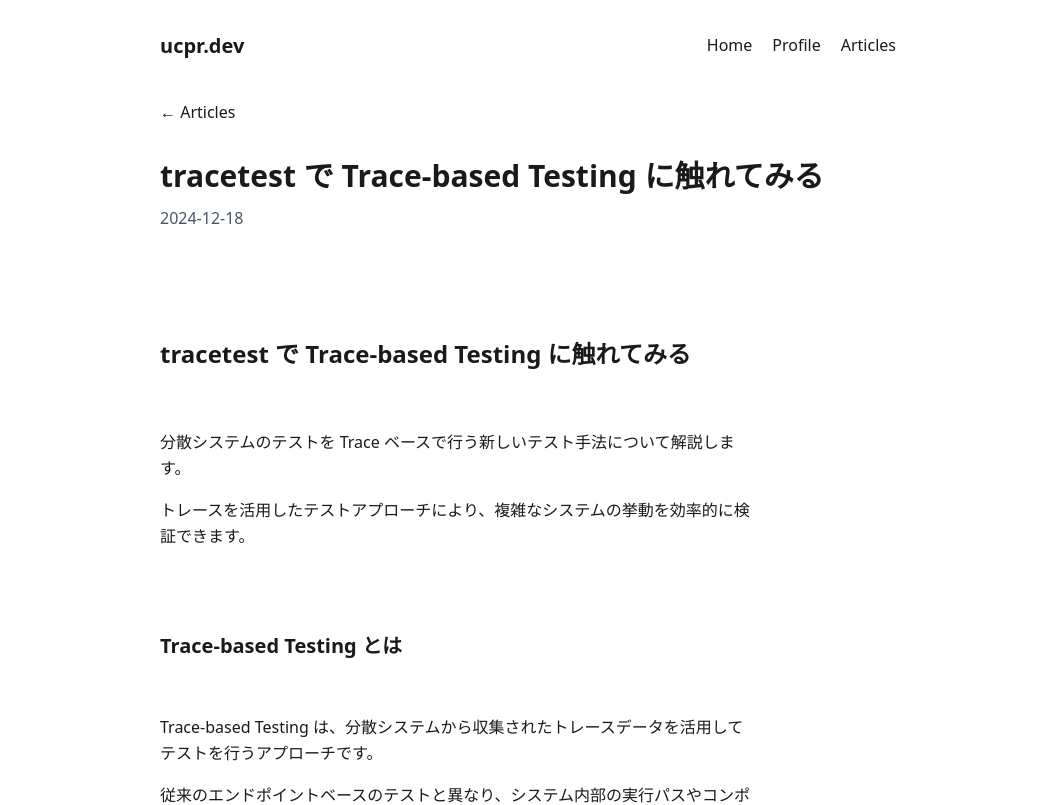
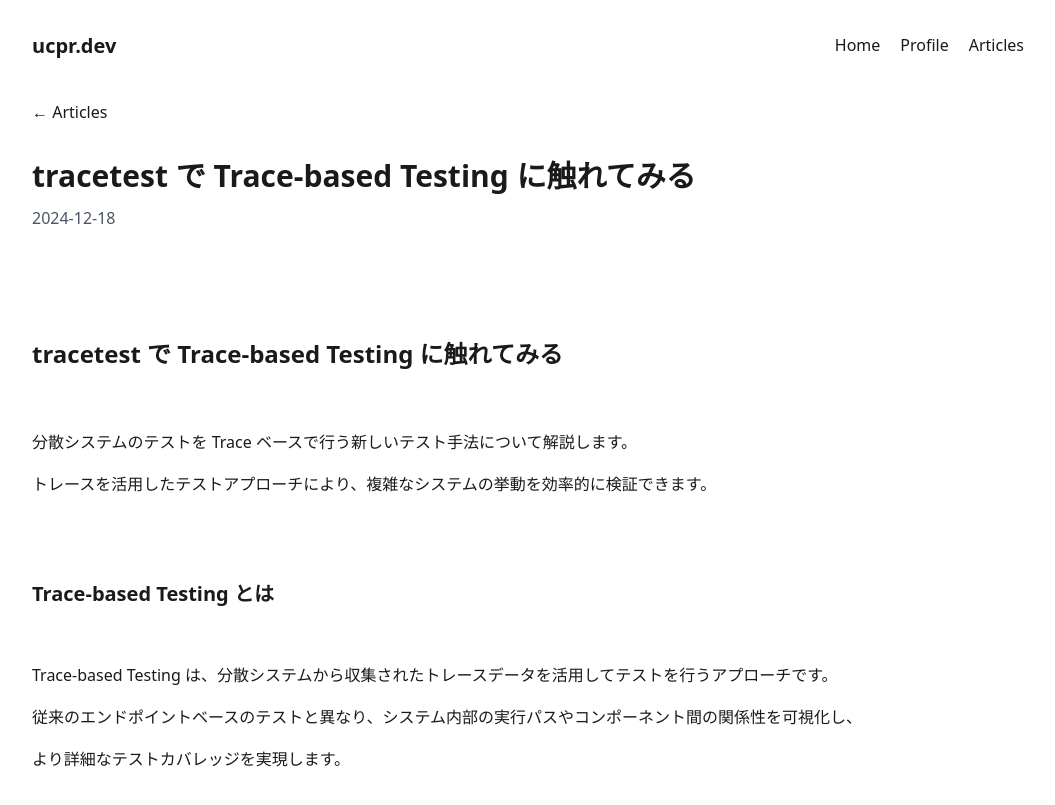
Before and after one commit to ucpr/ucpr.dev, a Next.js app: page /articles/tracetest-trace-based-testing in a window 1280 px wide. Shown: the top 805 px of the page, without its empty margins (112-1167 px from the left). Built offline with nearby package versions, Linux system fonts and the light colour scheme.

Commit message:
fix layout

```diff
--- a/src/app/globals.css
+++ b/src/app/globals.css
@@ -32,7 +32,7 @@
 }
 
 .prose {
-  max-width: 65ch;
+  max-width: none;
   line-height: 1.75;
 }
 
--- a/src/app/layout.tsx
+++ b/src/app/layout.tsx
@@ -28,7 +28,7 @@
       <body
         className={`${geistSans.variable} ${geistMono.variable} antialiased min-h-screen bg-white dark:bg-gray-900 text-gray-800 dark:text-gray-200`}
       >
-        <div className="max-w-3xl mx-auto px-4 py-8">
+        <div className="max-w-5xl mx-auto px-4 py-8">
           <header className="mb-10">
             <nav className="flex justify-between items-center">
               <Link href="/" className="text-xl font-bold">ucpr.dev</Link>
```
